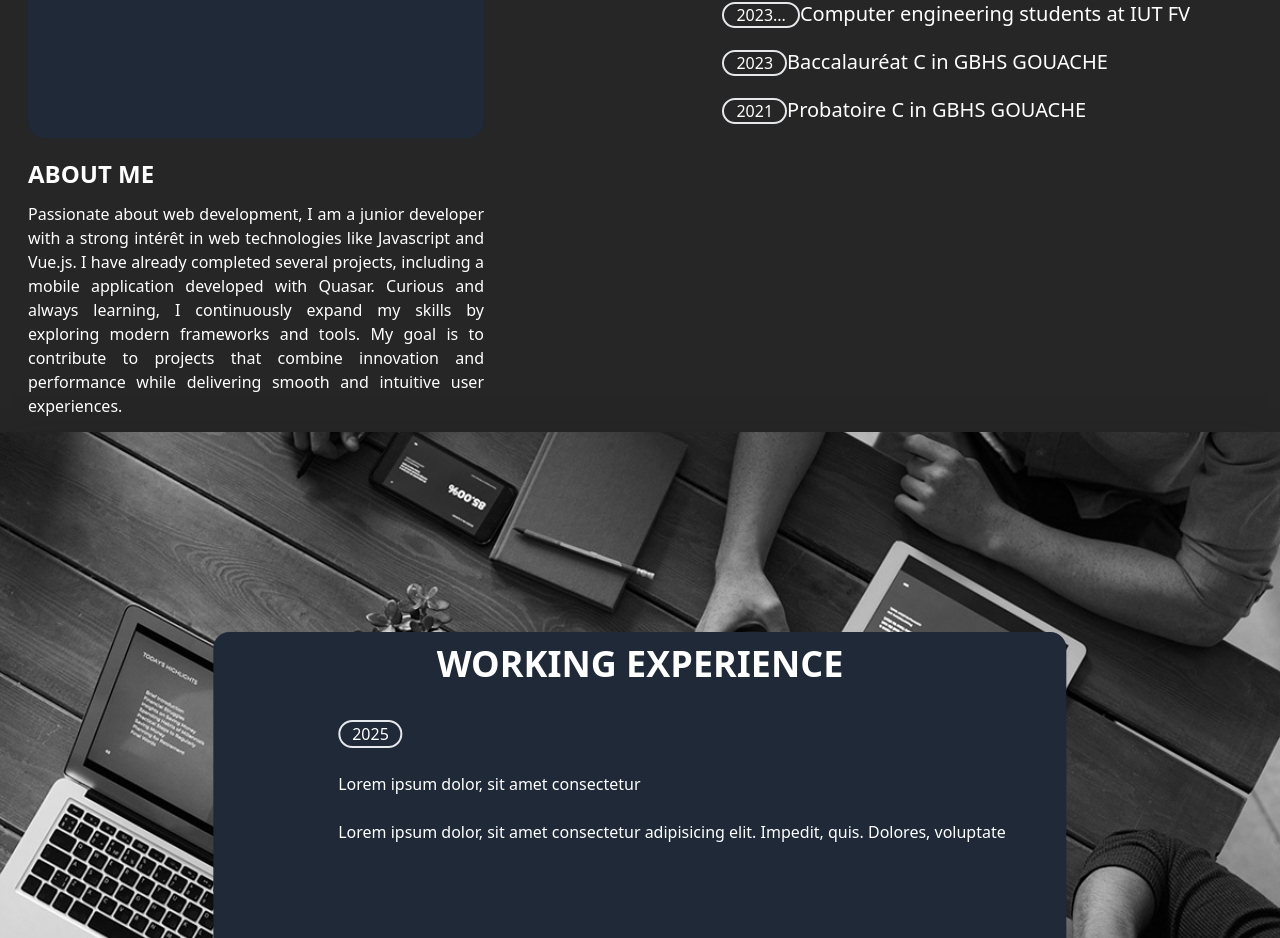
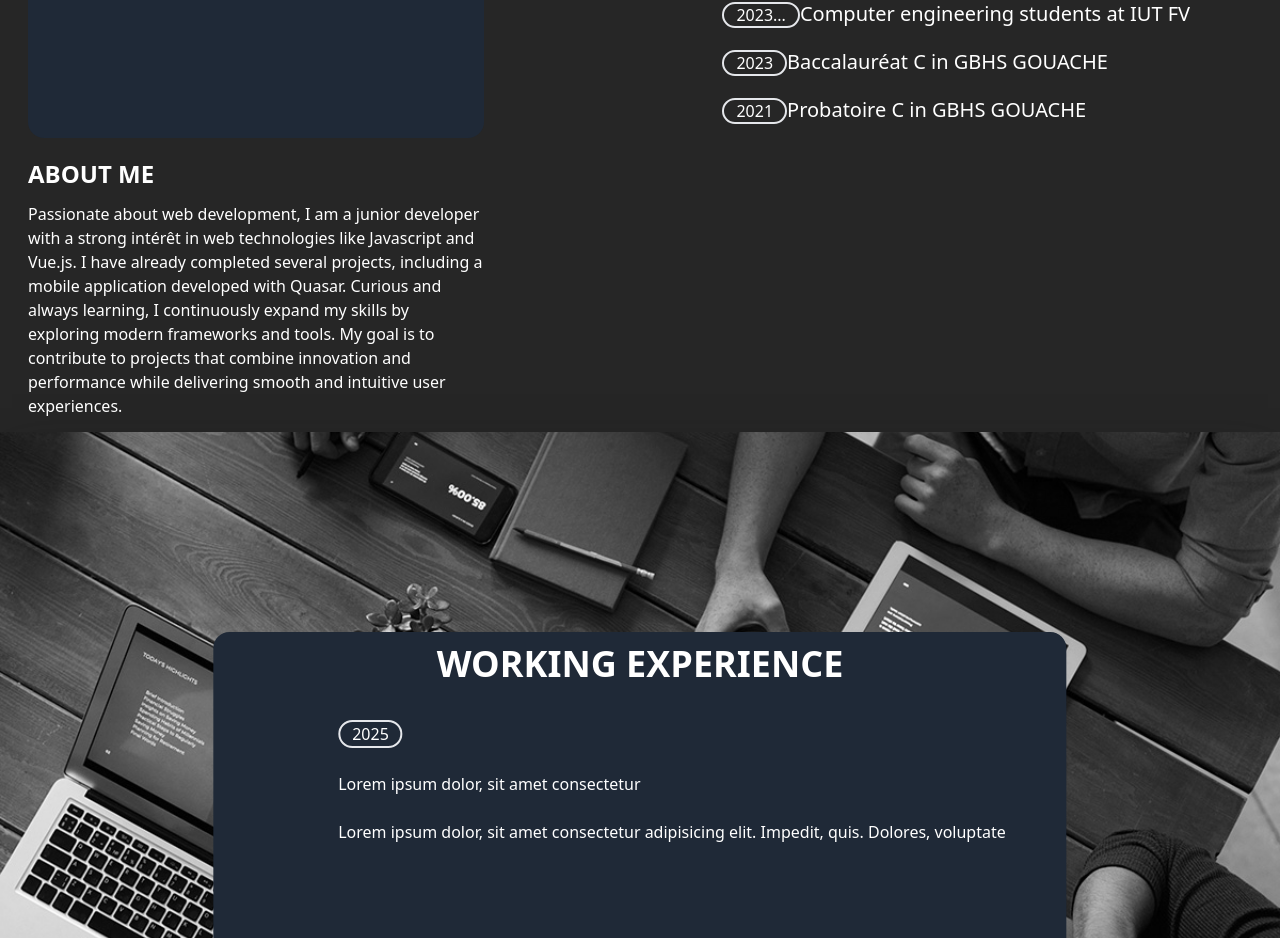
Before and after one commit to ArthurKouam/portfolio, a Vue app: page / in a window 1280 px wide. Shown: the part 1168-2106 px from the top of the page. Built offline with nearby package versions, Linux system fonts and the light colour scheme.

Commit message:
Update About.vue

```diff
--- a/src/components/About.vue
+++ b/src/components/About.vue
@@ -3,10 +3,10 @@
 
         <div class="lg:h-full h-screen grid pl-7 pt-16">
             <div class="h-full">
-                <div class="w-3/4 h-3/5 bg-gray-800 rounded-2xl" data-aos="zoom-in">
+                <div class="w-3/4 lg:h-3/5 h-8 bg-gray-800 rounded-2xl" data-aos="zoom-in">
 
                 </div>
-                <div class="pt-5 w-3/4 text-justify" data-aos="slide-up">
+                <div class="pt-5 w-3/4" data-aos="slide-up">
                     <h2 class="text-2xl text-white font-bold">ABOUT ME</h2>
                     <p class="pt-3 text-white">Passionate about web development, I am a junior developer with a strong intérêt in web technologies like Javascript and Vue.js. I have already completed several projects, including a mobile application developed with Quasar. Curious and always learning, I continuously expand my skills by exploring modern frameworks and tools. My goal is to contribute to projects that combine innovation and performance while delivering smooth and intuitive user experiences.
                     </p>
```
